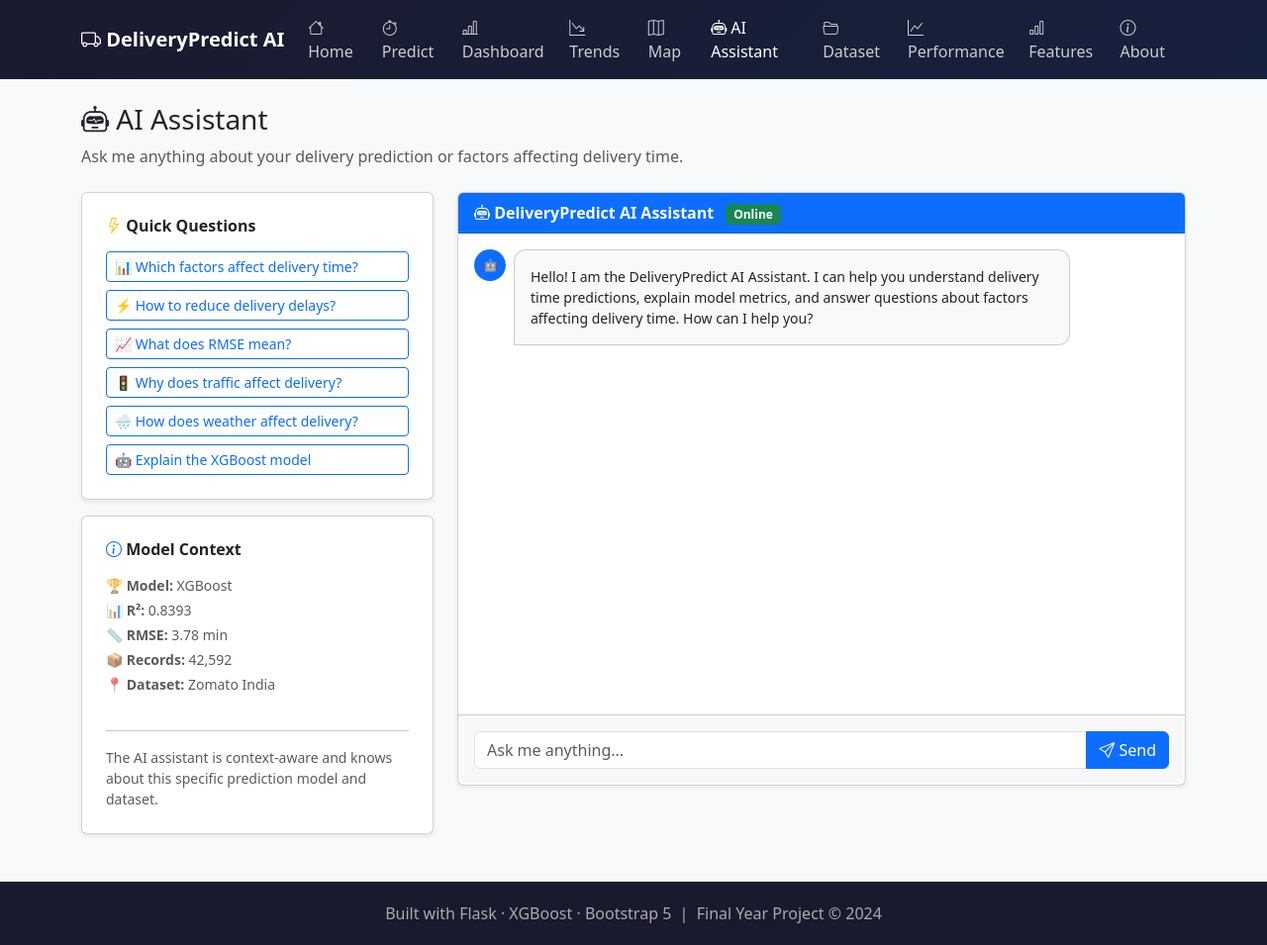
After one commit to zylim04/delivery-app, a Flask app: page /chatbot in a window 1280 px wide. The commit adds this page. Shown: the whole page at 99% size. Run offline with Flask 3, Linux system fonts and the light colour scheme; parts of the project's set-up code (start-up, migrations or seed data) failed here and were passed over.

Commit message:
Add AI chatbot page

```diff
--- a/app.py
+++ b/app.py
@@ -3,6 +3,9 @@ import joblib
 import numpy as np
 import pandas as pd
 import os
+from dotenv import load_dotenv
+
+load_dotenv()
 
 app = Flask(__name__)
 
@@ -297,6 +300,81 @@ def trends():
 def map_page():
     return render_template('map.html')
 
+@app.route('/chatbot')
+def chatbot():
+    return render_template('chatbot.html')
+
+@app.route('/api/chat', methods=['POST'])
+def chat():
+    try:
+        from openai import OpenAI
+
+        data       = request.get_json()
+        user_msg   = data.get('message', '')
+        prediction = data.get('prediction', None)
+        inputs     = data.get('inputs', {})
+
+        client = OpenAI(api_key=os.getenv('OPENAI_API_KEY'))
+
+        # Build context-aware system prompt
+        context = """You are a delivery time prediction assistant.
+You help users understand food delivery time predictions made by an
+XGBoost machine learning model trained on 42,592 Indian food delivery
+records.
+
+Key facts about the model:
+- Best model: XGBoost tuned with RandomizedSearchCV
+- Test R²: 0.8393 (explains 84% of delivery time variance)
+- Test RMSE: 3.7771 minutes
+- Training data: Zomato delivery dataset, India
+
+Key factors affecting delivery time (by importance):
+1. distance_km — strongest predictor
+2. delivery_person_ratings — higher rating = faster delivery
+3. prep_time_min — restaurant preparation time
+4. multiple_deliveries — more orders = longer time
+5. road_traffic_density — Jam causes most delay
+6. weather_conditions — Stormy/Fog cause delays
+7. festival — festival periods increase delivery time
+
+Delay classification:
+- Normal: ≤ 25 minutes
+- Slight Delay: 26–35 minutes
+- High Delay: > 35 minutes
+
+Keep responses concise, helpful and friendly.
+Always answer in 2–4 sentences maximum."""
+
+        # Add prediction context if available
+        if prediction and inputs:
+            context += f"""
+
+Current prediction context:
+- Predicted delivery time: {prediction} minutes
+- Distance: {inputs.get('distance_km', 'N/A')} km
+- Traffic: {inputs.get('road_traffic_density', 'N/A')}
+- Weather: {inputs.get('weather_conditions', 'N/A')}
+- Festival: {inputs.get('festival', 'N/A')}
+- Vehicle: {inputs.get('type_of_vehicle', 'N/A')}
+- Prep time: {inputs.get('prep_time_min', 'N/A')} min"""
+
+        response = client.chat.completions.create(
+            model    = 'gpt-3.5-turbo',
+            messages = [
+                {'role': 'system',  'content': context},
+                {'role': 'user',    'content': user_msg}
+            ],
+            max_tokens  = 200,
+            temperature = 0.7
+        )
+
+        reply = response.choices[0].message.content
+
+        return jsonify({'success': True, 'reply': reply})
+
+    except Exception as e:
+        return jsonify({'success': False, 'error': str(e)}), 400
+
 # ── Prediction API ────────────────────────────────────────────────
 @app.route('/api/predict', methods=['POST'])
 def predict():
--- a/requirements.txt
+++ b/requirements.txt
@@ -5,3 +5,5 @@ xgboost
 numpy
 pandas
 gunicorn
+python-dotenv
+openai
--- a/templates/base.html
+++ b/templates/base.html
@@ -42,16 +42,24 @@
                        href="/predict"><i class="bi bi-stopwatch"></i> Predict</a>
                 </li>
                 <li class="nav-item">
-                   <a class="nav-link {% if request.path == '/map' %}active{% endif %}"
-                      href="/map"><i class="bi bi-map"></i> Map</a>
-                </li>
-                <li class="nav-item">
                     <a class="nav-link {% if request.path == '/dashboard' %}active{% endif %}"
                        href="/dashboard"><i class="bi bi-bar-chart-line"></i> Dashboard</a>
                 </li>
                 <li class="nav-item">
                     <a class="nav-link {% if request.path == '/trends' %}active{% endif %}"
-                      href="/trends"><i class="bi bi-graph-down-arrow"></i> Trends</a>
+                       href="/trends"><i class="bi bi-graph-down-arrow"></i> Trends</a>
+                </li>
+                <li class="nav-item">
+                    <a class="nav-link {% if request.path == '/map' %}active{% endif %}"
+                       href="/map"><i class="bi bi-map"></i> Map</a>
+                </li>
+                <li class="nav-item">
+                    <a class="nav-link {% if request.path == '/chatbot' %}active{% endif %}"
+                       href="/chatbot"><i class="bi bi-robot"></i> AI Assistant</a>
+                </li>
+                <li class="nav-item">
+                    <a class="nav-link {% if request.path == '/dataset' %}active{% endif %}"
+                       href="/dataset"><i class="bi bi-folder2-open"></i> Dataset</a>
                 </li>
                 <li class="nav-item">
                     <a class="nav-link {% if request.path == '/performance' %}active{% endif %}"
@@ -60,10 +68,6 @@
                 <li class="nav-item">
                     <a class="nav-link {% if request.path == '/features' %}active{% endif %}"
                        href="/features"><i class="bi bi-bar-chart"></i> Features</a>
-                </li>
-                <li class="nav-item">
-                   <a class="nav-link {% if request.path == '/dataset' %}active{% endif %}"
-                       href="/dataset"><i class="bi bi-folder2-open"></i> Dataset</a>
                 </li>
                 <li class="nav-item">
                     <a class="nav-link {% if request.path == '/about' %}active{% endif %}"
--- /dev/null
+++ b/templates/chatbot.html
@@ -0,0 +1,227 @@
+{% extends 'base.html' %}
+{% block title %}AI Assistant{% endblock %}
+
+{% block content %}
+<div class="container mt-4 mb-5">
+    <h3 class="mb-2"><i class="bi bi-robot"></i> AI Assistant</h3>
+    <p class="text-muted mb-4">
+        Ask me anything about your delivery prediction or
+        factors affecting delivery time.
+    </p>
+
+    <div class="row g-4">
+
+        <!-- Left: Quick buttons + context -->
+        <div class="col-md-4">
+
+            <!-- Quick questions -->
+            <div class="card shadow-sm p-4 mb-3">
+                <h6 class="fw-bold mb-3">
+                    <i class="bi bi-lightning text-warning"></i>
+                    Quick Questions
+                </h6>
+                <div class="d-grid gap-2">
+                    <button class="btn btn-outline-primary btn-sm text-start"
+                            onclick="sendQuick('Which factors affect delivery time the most?')">
+                        📊 Which factors affect delivery time?
+                    </button>
+                    <button class="btn btn-outline-primary btn-sm text-start"
+                            onclick="sendQuick('How can I reduce delivery delays?')">
+                        ⚡ How to reduce delivery delays?
+                    </button>
+                    <button class="btn btn-outline-primary btn-sm text-start"
+                            onclick="sendQuick('What does RMSE mean in simple terms?')">
+                        📈 What does RMSE mean?
+                    </button>
+                    <button class="btn btn-outline-primary btn-sm text-start"
+                            onclick="sendQuick('Why does traffic density affect delivery time?')">
+                        🚦 Why does traffic affect delivery?
+                    </button>
+                    <button class="btn btn-outline-primary btn-sm text-start"
+                            onclick="sendQuick('How does weather affect delivery time?')">
+                        🌧 How does weather affect delivery?
+                    </button>
+                    <button class="btn btn-outline-primary btn-sm text-start"
+                            onclick="sendQuick('Explain the XGBoost model used in this system')">
+                        🤖 Explain the XGBoost model
+                    </button>
+                </div>
+            </div>
+
+            <!-- Model context card -->
+            <div class="card shadow-sm p-4">
+                <h6 class="fw-bold mb-3">
+                    <i class="bi bi-info-circle text-primary"></i>
+                    Model Context
+                </h6>
+                <ul class="small text-muted list-unstyled">
+                    <li class="mb-1">🏆 <strong>Model:</strong> XGBoost</li>
+                    <li class="mb-1">📊 <strong>R²:</strong> 0.8393</li>
+                    <li class="mb-1">📏 <strong>RMSE:</strong> 3.78 min</li>
+                    <li class="mb-1">📦 <strong>Records:</strong> 42,592</li>
+                    <li class="mb-1">📍 <strong>Dataset:</strong> Zomato India</li>
+                </ul>
+                <hr>
+                <p class="small text-muted mb-0">
+                    The AI assistant is context-aware and knows about
+                    this specific prediction model and dataset.
+                </p>
+            </div>
+
+        </div>
+
+        <!-- Right: Chat interface -->
+        <div class="col-md-8">
+            <div class="card shadow-sm" style="height: 600px;
+                 display: flex; flex-direction: column;">
+
+                <!-- Chat header -->
+                <div class="card-header bg-primary text-white">
+                    <i class="bi bi-robot"></i>
+                    <strong> DeliveryPredict AI Assistant</strong>
+                    <span class="badge bg-success ms-2 small">Online</span>
+                </div>
+
+                <!-- Chat messages -->
+                <div id="chat-messages"
+                     style="flex:1; overflow-y:auto; padding:16px;">
+
+                    <!-- Welcome message -->
+                    <div class="d-flex gap-2 mb-3">
+                        <div class="badge bg-primary rounded-circle p-2"
+                             style="height:32px;width:32px;
+                             display:flex;align-items:center;
+                             justify-content:center;">
+                            🤖
+                        </div>
+                        <div class="card p-3 bg-light"
+                             style="max-width:80%;border-radius:12px
+                             12px 12px 0;">
+                            <p class="mb-0 small">
+                                Hello! I am the DeliveryPredict AI Assistant.
+                                I can help you understand delivery time
+                                predictions, explain model metrics, and
+                                answer questions about factors affecting
+                                delivery time. How can I help you?
+                            </p>
+                        </div>
+                    </div>
+
+                </div>
+
+                <!-- Input area -->
+                <div class="card-footer p-3">
+                    <div class="input-group">
+                        <input type="text"
+                               class="form-control"
+                               id="chat-input"
+                               placeholder="Ask me anything..."
+                               onkeypress="handleKey(event)">
+                        <button class="btn btn-primary"
+                                onclick="sendMessage()">
+                            <i class="bi bi-send"></i> Send
+                        </button>
+                    </div>
+                </div>
+
+            </div>
+        </div>
+
+    </div>
+</div>
+{% endblock %}
+
+{% block scripts %}
+<script>
+function handleKey(e) {
+    if (e.key === 'Enter') sendMessage();
+}
+
+function sendQuick(msg) {
+    document.getElementById('chat-input').value = msg;
+    sendMessage();
+}
+
+function appendMessage(text, role) {
+    const container = document.getElementById('chat-messages');
+
+    const wrapper = document.createElement('div');
+    wrapper.className = 'd-flex gap-2 mb-3 ' +
+                        (role === 'user' ? 'flex-row-reverse' : '');
+
+    const avatar = document.createElement('div');
+    avatar.className = 'badge rounded-circle p-2 ' +
+                       (role === 'user' ? 'bg-success' : 'bg-primary');
+    avatar.style.cssText =
+        'height:32px;width:32px;display:flex;' +
+        'align-items:center;justify-content:center;flex-shrink:0;';
+    avatar.textContent = role === 'user' ? '👤' : '🤖';
+
+    const bubble = document.createElement('div');
+    bubble.className = 'card p-3 small ' +
+                       (role === 'user' ? 'bg-primary text-white' : 'bg-light');
+    bubble.style.cssText =
+        'max-width:80%;border-radius:' +
+        (role === 'user' ? '12px 12px 0 12px' : '12px 12px 12px 0') + ';';
+    bubble.textContent = text;
+
+    wrapper.appendChild(avatar);
+    wrapper.appendChild(bubble);
+    container.appendChild(wrapper);
+
+    // Scroll to bottom
+    container.scrollTop = container.scrollHeight;
+}
+
+function appendTyping() {
+    const container = document.getElementById('chat-messages');
+    const wrapper   = document.createElement('div');
+    wrapper.className = 'd-flex gap-2 mb-3';
+    wrapper.id        = 'typing-indicator';
+    wrapper.innerHTML =
+        '<div class="badge bg-primary rounded-circle p-2" ' +
+        'style="height:32px;width:32px;display:flex;' +
+        'align-items:center;justify-content:center;">🤖</div>' +
+        '<div class="card p-3 bg-light small" ' +
+        'style="border-radius:12px 12px 12px 0;">' +
+        '<span class="text-muted">Typing...</span></div>';
+    container.appendChild(wrapper);
+    container.scrollTop = container.scrollHeight;
+}
+
+async function sendMessage() {
+    const input = document.getElementById('chat-input');
+    const msg   = input.value.trim();
+    if (!msg) return;
+
+    input.value = '';
+    appendMessage(msg, 'user');
+    appendTyping();
+
+    try {
+        const res    = await fetch('/api/chat', {
+            method : 'POST',
+            headers: { 'Content-Type': 'application/json' },
+            body   : JSON.stringify({ message: msg })
+        });
+        const result = await res.json();
+
+        // Remove typing indicator
+        const typing = document.getElementById('typing-indicator');
+        if (typing) typing.remove();
+
+        if (result.success) {
+            appendMessage(result.reply, 'bot');
+        } else {
+            appendMessage('Sorry, I encountered an error: ' +
+                          result.error, 'bot');
+        }
+
+    } catch (err) {
+        const typing = document.getElementById('typing-indicator');
+        if (typing) typing.remove();
+        appendMessage('Connection error. Please try again.', 'bot');
+    }
+}
+</script>
+{% endblock %}
```
Also changed, not shown: 1 other file.
